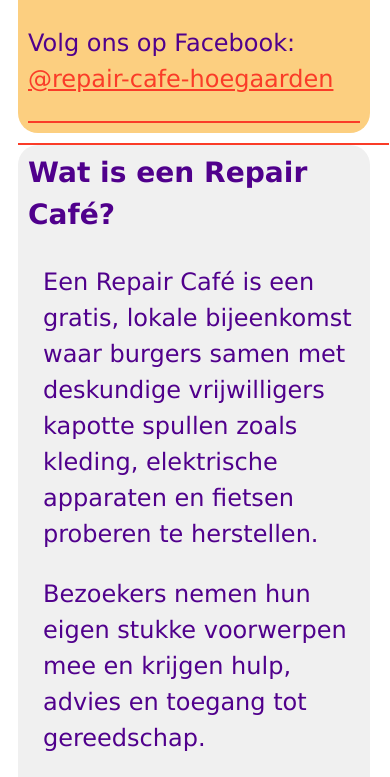
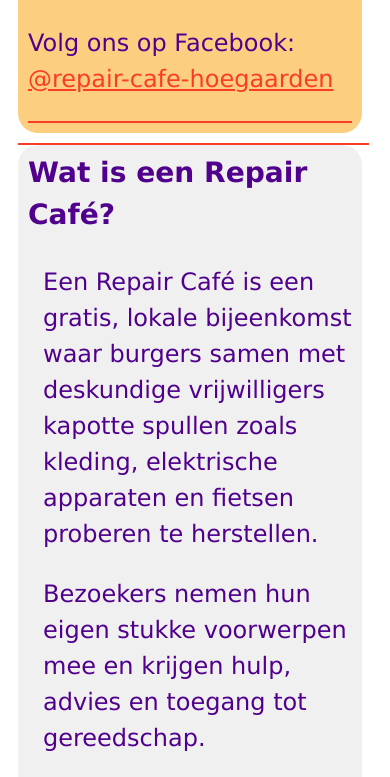
Before and after one commit to rchoegaarden/rchoegaarden.github.io, a plain HTML site: page index.html in a window 390 px wide. Shown: the part 263-1040 px from the top of the page. Drawn offline with Linux system fonts and the light colour scheme.

Commit message:
Update styles.css

```diff
--- a/styles.css
+++ b/styles.css
@@ -67,7 +67,7 @@ a:link, a:hover, a:visited {
 @media (max-width: 800px) {
   body {
     font-size: 1.5rem;
-	width: 95vw;
+	width: 90vw;
   }
   #rcimage {
     display: none;
@@ -78,7 +78,7 @@ a:link, a:hover, a:visited {
   .parent, .sec, #banner, #nieuws {
     display: block;
     float: none;
-	width: 95%;
+	width: 98%;
 	box-sizing: content-box;
   }
   .sec, #nieuws {
```
